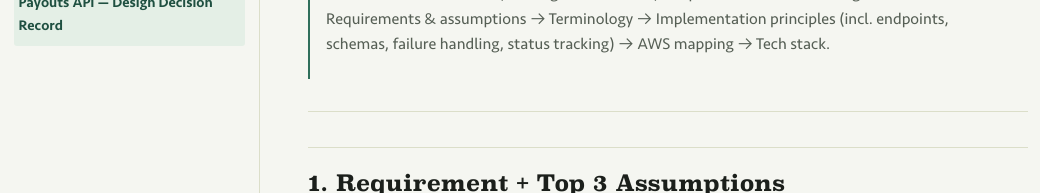
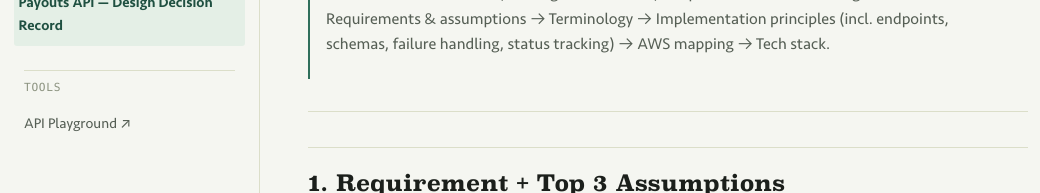
Before and after one commit to thanhnv2210/boku-payouts-design, a React (Vite) app: page / in a window 1280 px wide. Shown: the part 125-318 px from the top of the page, without its empty margins (0-1040 px from the left). Built offline with nearby package versions, Linux system fonts and the light colour scheme.

Commit message:
add API Playground

```diff
--- a/src/App.jsx
+++ b/src/App.jsx
@@ -49,6 +49,12 @@ export default function App() {
         </div>
         {error && <p className="error">{error}</p>}
         <FileExplorer tree={tree} selected={selectedDoc} onSelect={handleSelect} />
+        <div className="rail-tools">
+          <span className="rail-tools-label">Tools</span>
+          <a className="rail-tools-link" href="/api-docs/" target="_blank" rel="noopener noreferrer">
+            API Playground ↗
+          </a>
+        </div>
         <div className="rail-footer">
           <button className="theme-toggle-btn" onClick={toggleTheme} title="Toggle theme">
             {theme === 'dark' ? '☀ Light' : '☽ Dark'}
--- a/src/styles/main.css
+++ b/src/styles/main.css
@@ -194,6 +194,33 @@ button { font-family: inherit; cursor: pointer; }
 .file-explorer .tree-doc:hover { background: var(--accent-tint); color: var(--ink); }
 .file-explorer .tree-doc.active { background: var(--accent-tint); color: var(--accent-strong); font-weight: 600; }
 
+/* ---------- Rail tools ---------- */
+.rail-tools {
+  display: flex;
+  flex-direction: column;
+  gap: 0.25rem;
+}
+.rail-tools-label {
+  font-family: var(--font-mono);
+  font-size: 0.7rem;
+  letter-spacing: 0.06em;
+  text-transform: uppercase;
+  color: var(--ink-faint);
+  padding: 0.5rem 0 0.25rem;
+  border-top: 1px solid var(--line);
+}
+.rail-tools-link {
+  display: block;
+  font-size: 0.9rem;
+  color: var(--ink-soft);
+  padding: 0.5rem 0.6rem;
+  margin: 0 -0.6rem;
+  border-radius: 3px;
+  text-decoration: none;
+  transition: background-color 0.15s ease, color 0.15s ease;
+}
+.rail-tools-link:hover { background: var(--accent-tint); color: var(--accent-strong); }
+
 /* ---------- Viewer ---------- */
 .viewer { padding: 3rem 3rem 6rem; min-width: 0; }
 .menu-btn { display: none; background: none; border: none; font-size: 1.3rem; color: var(--ink); margin-bottom: 1rem; }
--- a/vite.config.js
+++ b/vite.config.js
@@ -1,7 +1,38 @@
 import { defineConfig } from 'vite'
 import react from '@vitejs/plugin-react'
+import fs from 'fs'
+import path from 'path'
+
+// Plugin: serve specific public/ HTML files before the SPA fallback intercepts them.
+// This gives /api-docs/ parity with the vercel.json rewrite exclusion in local dev.
+function serveStaticHtml(routes) {
+  return {
+    name: 'serve-static-html',
+    configureServer(server) {
+      server.middlewares.use((req, res, next) => {
+        const url = req.url?.split('?')[0]
+        for (const { prefix, file } of routes) {
+          if (url === prefix || url === prefix + 'index.html') {
+            const filePath = path.resolve(__dirname, file)
+            if (fs.existsSync(filePath)) {
+              res.setHeader('Content-Type', 'text/html')
+              res.end(fs.readFileSync(filePath, 'utf-8'))
+              return
+            }
+          }
+        }
+        next()
+      })
+    },
+  }
+}
 
 export default defineConfig({
-  plugins: [react()],
+  plugins: [
+    react(),
+    serveStaticHtml([
+      { prefix: '/api-docs/', file: 'public/api-docs/index.html' },
+    ]),
+  ],
   cacheDir: '.vite-cache',
 })
```
Also changed, not shown: public/api-docs/index.html (added, +31 -0 lines), vercel.json.
